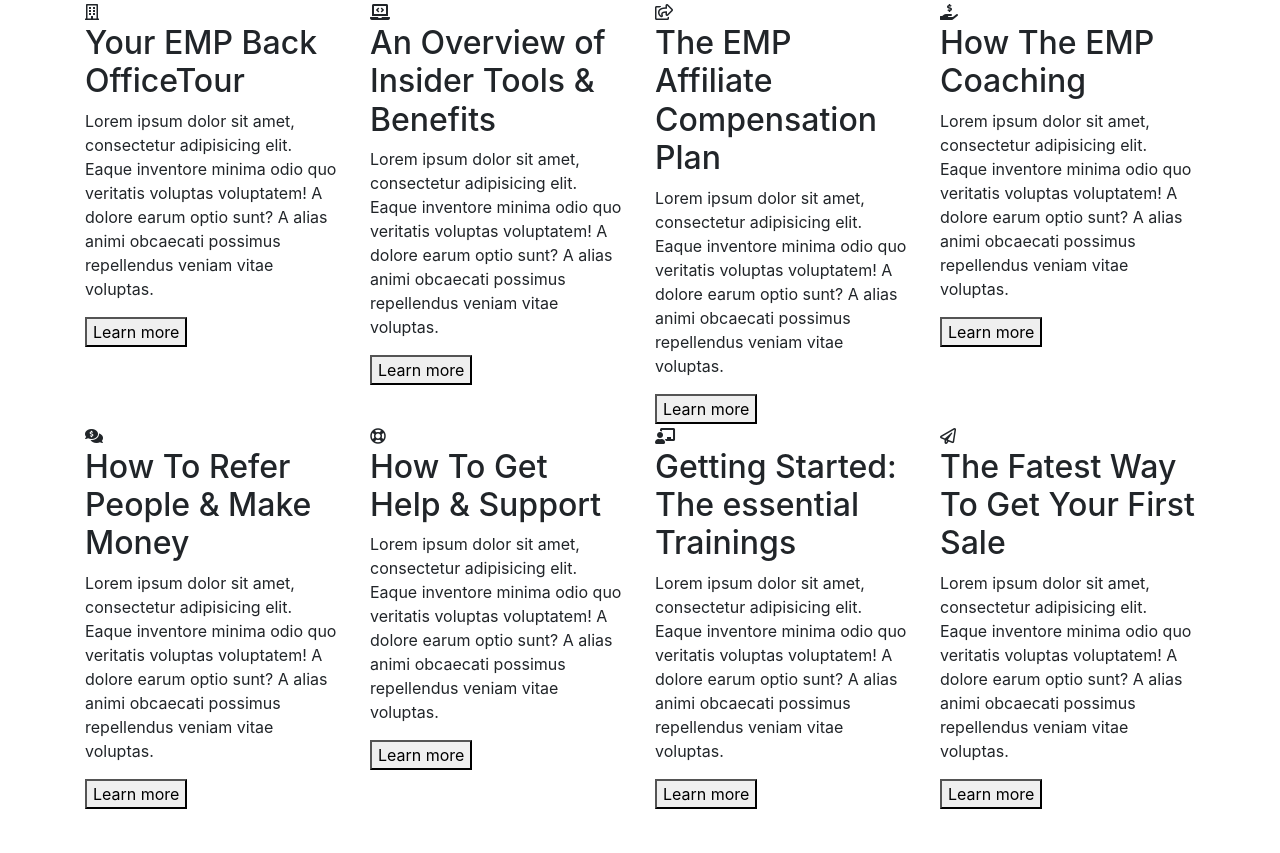
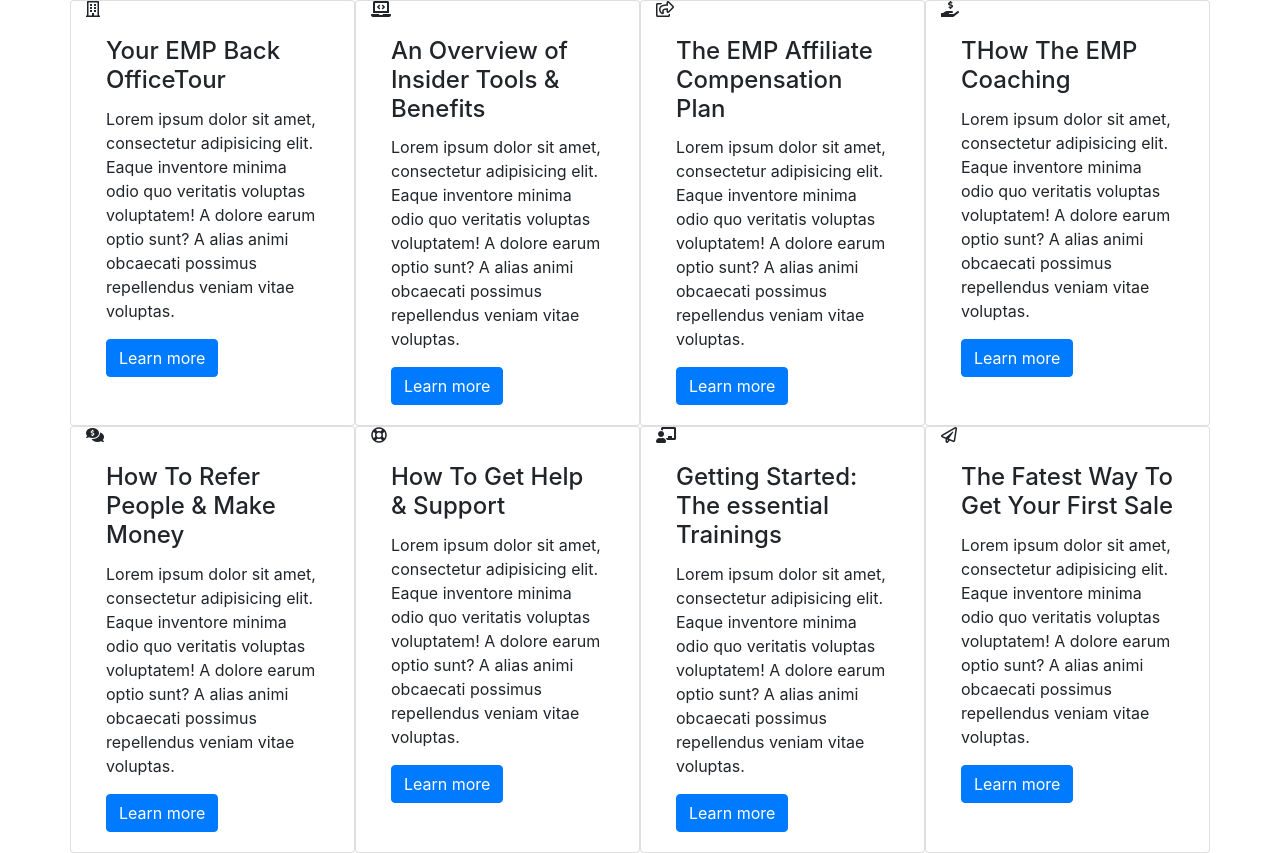
Before and after one commit to LeaDalibard/bootstrap-grid-away, a plain HTML site: page index.html in a window 1280 px wide. Before the commit the page ends 809 px from the top, so only its background shows below. Drawn offline with nearby package versions, Linux system fonts and the light colour scheme.

Commit message:
Putting all in cards

```diff
--- a/index.html
+++ b/index.html
@@ -12,75 +12,116 @@
           integrity="sha384-HzLeBuhoNPvSl5KYnjx0BT+WB0QEEqLprO+NBkkk5gbc67FTaL7XIGa2w1L0Xbgc" crossorigin="anonymous">
 </head>
 <body>
+
 <div class="container">
+
+
     <div class="row">
-        <section class="col-3">
-            <i class="far fa-building"></i>
-            <h2>Your EMP Back OfficeTour</h2>
-            <p>Lorem ipsum dolor sit amet, consectetur adipisicing elit. Eaque inventore minima odio quo veritatis
+        <section class="card col-3">
+            <i class="far fa-building card-img-top"></i>
+            <div class="card-body">
+                <h4 class="card-title">Your EMP Back OfficeTour</h4>
+                <p class="card-text">
+                    Lorem ipsum dolor sit amet, consectetur adipisicing elit. Eaque inventore minima odio
+                    quo veritatis
                     voluptas voluptatem! A dolore earum optio sunt? A alias animi obcaecati possimus repellendus veniam
-                vitae voluptas.</p>
-            <button>Learn more</button>
+                    vitae voluptas.
+                </p>
+                <a href="#!" class="btn btn-primary">Learn more</a>
+            </div>
         </section>
-        <section class="col-3">
-            <i class="fas fa-laptop-code"></i>
-            <h2>An Overview of Insider Tools & Benefits</h2>
-            <p>Lorem ipsum dolor sit amet, consectetur adipisicing elit. Eaque inventore minima odio quo veritatis
+        <section class="card col-3">
+            <i class="fas fa-laptop-code card-img-top"></i>
+            <div class="card-body">
+                <h4 class="card-title">An Overview of Insider Tools & Benefits</h4>
+                <p class="card-text">
+                    Lorem ipsum dolor sit amet, consectetur adipisicing elit. Eaque inventore minima odio
+                    quo veritatis
                     voluptas voluptatem! A dolore earum optio sunt? A alias animi obcaecati possimus repellendus veniam
-                vitae voluptas.</p>
-            <button>Learn more</button>
+                    vitae voluptas.
+                </p>
+                <a href="#!" class="btn btn-primary">Learn more</a>
+            </div>
         </section>
-        <section class="col-3">
-            <i class="far fa-share-square"></i>
-            <h2>The EMP Affiliate Compensation Plan</h2>
-            <p>Lorem ipsum dolor sit amet, consectetur adipisicing elit. Eaque inventore minima odio quo veritatis
+        <section class="card col-3">
+            <i class="far fa-share-square card-img-top"></i>
+            <div class="card-body">
+                <h4 class="card-title">The EMP Affiliate Compensation Plan</h4>
+                <p class="card-text">
+                    Lorem ipsum dolor sit amet, consectetur adipisicing elit. Eaque inventore minima odio
+                    quo veritatis
                     voluptas voluptatem! A dolore earum optio sunt? A alias animi obcaecati possimus repellendus veniam
-                vitae voluptas.</p>
-            <button>Learn more</button>
+                    vitae voluptas.
+                </p>
+                <a href="#!" class="btn btn-primary">Learn more</a>
+            </div>
         </section>
-        <section class="col-3">
-            <i class="fas fa-hand-holding-usd"></i>
-            <h2>How The EMP Coaching</h2>
-            <p>Lorem ipsum dolor sit amet, consectetur adipisicing elit. Eaque inventore minima odio quo veritatis
+        <section class="card col-3">
+            <i class="fas fa-hand-holding-usd card-img-top"></i>
+            <div class="card-body">
+                <h4 class="card-title">THow The EMP Coaching</h4>
+                <p class="card-text">
+                    Lorem ipsum dolor sit amet, consectetur adipisicing elit. Eaque inventore minima odio
+                    quo veritatis
                     voluptas voluptatem! A dolore earum optio sunt? A alias animi obcaecati possimus repellendus veniam
-                vitae voluptas.</p>
-            <button>Learn more</button>
+                    vitae voluptas.
+                </p>
+                <a href="#!" class="btn btn-primary">Learn more</a>
+            </div>
         </section>
     </div>
     <div class="row">
-        <section class="col-3">
-            <i class="fas fa-comments-dollar"></i>
-            <h2>How To Refer People & Make Money</h2>
-            <p>Lorem ipsum dolor sit amet, consectetur adipisicing elit. Eaque inventore minima odio quo veritatis
-                voluptas
-                voluptatem! A dolore earum optio sunt? A alias animi obcaecati possimus repellendus veniam vitae
-                voluptas.</p>
-            <button>Learn more</button>
+        <section class="card col-3">
+            <i class="fas fa-comments-dollar card-img-top"></i>
+            <div class="card-body">
+                <h4 class="card-title">How To Refer People & Make Money</h4>
+                <p class="card-text">
+                    Lorem ipsum dolor sit amet, consectetur adipisicing elit. Eaque inventore minima odio
+                    quo veritatis
+                    voluptas voluptatem! A dolore earum optio sunt? A alias animi obcaecati possimus repellendus veniam
+                    vitae voluptas.
+                </p>
+                <a href="#!" class="btn btn-primary">Learn more</a>
+            </div>
         </section>
-        <section class="col-3">
-            <i class="far fa-life-ring"></i>
-            <h2>How To Get Help & Support</h2>
-            <p>Lorem ipsum dolor sit amet, consectetur adipisicing elit. Eaque inventore minima odio quo veritatis
-                voluptas
-                voluptatem! A dolore earum optio sunt? A alias animi obcaecati possimus repellendus veniam vitae
-                voluptas.</p>
-            <button>Learn more</button>
+        <section class="card col-3">
+            <i class="far fa-life-ring card-img-top"></i>
+            <div class="card-body">
+                <h4 class="card-title">How To Get Help & Support</h4>
+                <p class="card-text">
+                    Lorem ipsum dolor sit amet, consectetur adipisicing elit. Eaque inventore minima odio
+                    quo veritatis
+                    voluptas voluptatem! A dolore earum optio sunt? A alias animi obcaecati possimus repellendus veniam
+                    vitae voluptas.
+                </p>
+                <a href="#!" class="btn btn-primary">Learn more</a>
+            </div>
         </section>
-        <section class="col-3">
-            <i class="fas fa-chalkboard-teacher"></i>
-            <h2>Getting Started: The essential Trainings</h2>
-            <p>Lorem ipsum dolor sit amet, consectetur adipisicing elit. Eaque inventore minima odio quo veritatis
+        <section class="card col-3">
+            <i class="fas fa-chalkboard-teacher card-img-top"></i>
+            <div class="card-body">
+                <h4 class="card-title">Getting Started: The essential Trainings</h4>
+                <p class="card-text">
+                    Lorem ipsum dolor sit amet, consectetur adipisicing elit. Eaque inventore minima odio
+                    quo veritatis
                     voluptas voluptatem! A dolore earum optio sunt? A alias animi obcaecati possimus repellendus veniam
-                vitae voluptas.</p>
-            <button>Learn more</button>
+                    vitae voluptas.
+                </p>
+                <a href="#!" class="btn btn-primary">Learn more</a>
+            </div>
         </section>
-        <section class="col-3">
-            <i class="far fa-paper-plane"></i>
-            <h2>The Fatest Way To Get Your First Sale</h2>
-            <p>Lorem ipsum dolor sit amet, consectetur adipisicing elit. Eaque inventore minima odio quo veritatis
+        <section class="card col-3">
+            <i class="far fa-paper-plane card-img-top"></i>
+            <div class="card-body">
+                <h4 class="card-title">The Fatest Way To Get Your First Sale</h4>
+                <p class="card-text">
+                    Lorem ipsum dolor sit amet, consectetur adipisicing elit. Eaque inventore minima odio
+                    quo veritatis
                     voluptas voluptatem! A dolore earum optio sunt? A alias animi obcaecati possimus repellendus veniam
-                vitae voluptas.</p>
-            <button>Learn more</button>
+                    vitae voluptas.
+                </p>
+                <a href="#!" class="btn btn-primary">Learn more</a>
+            </div>
         </section>
     </div>
 </div>
```
Lines whose indentation alone changed are shown as unchanged.
